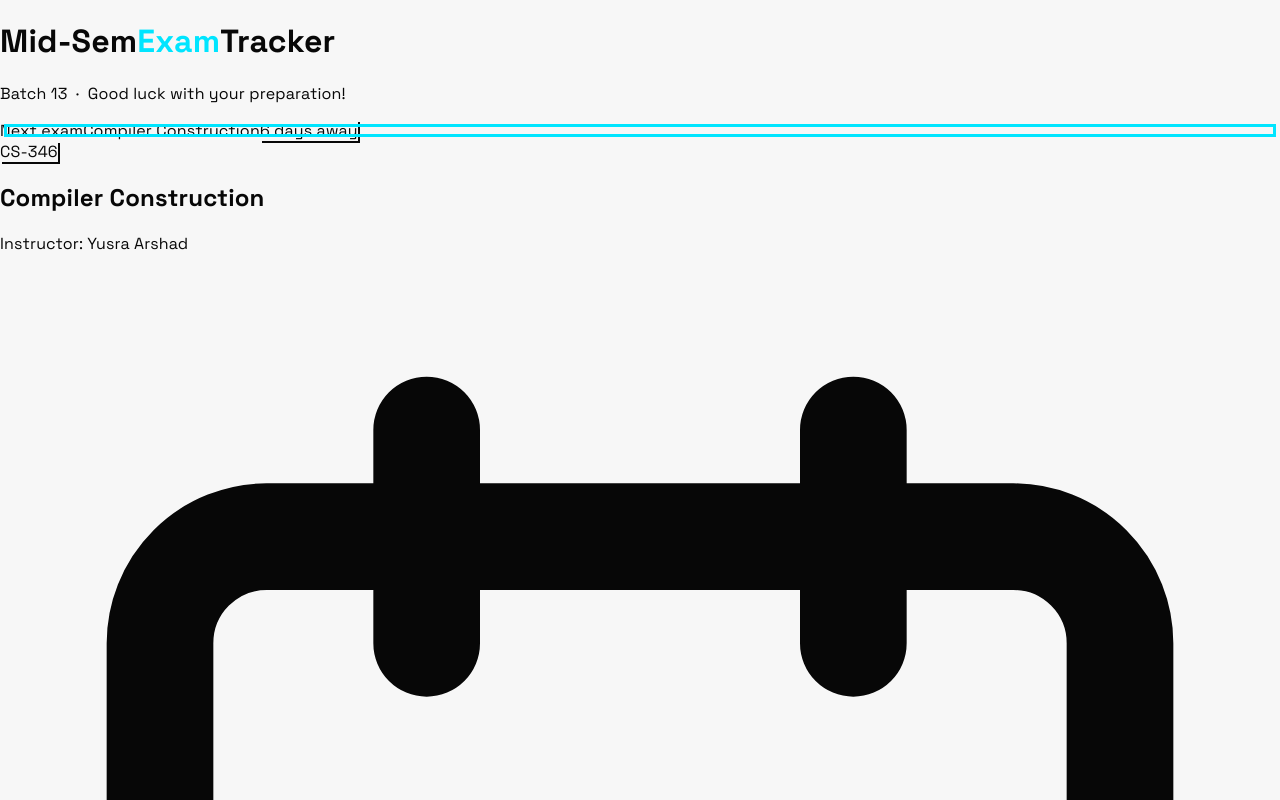
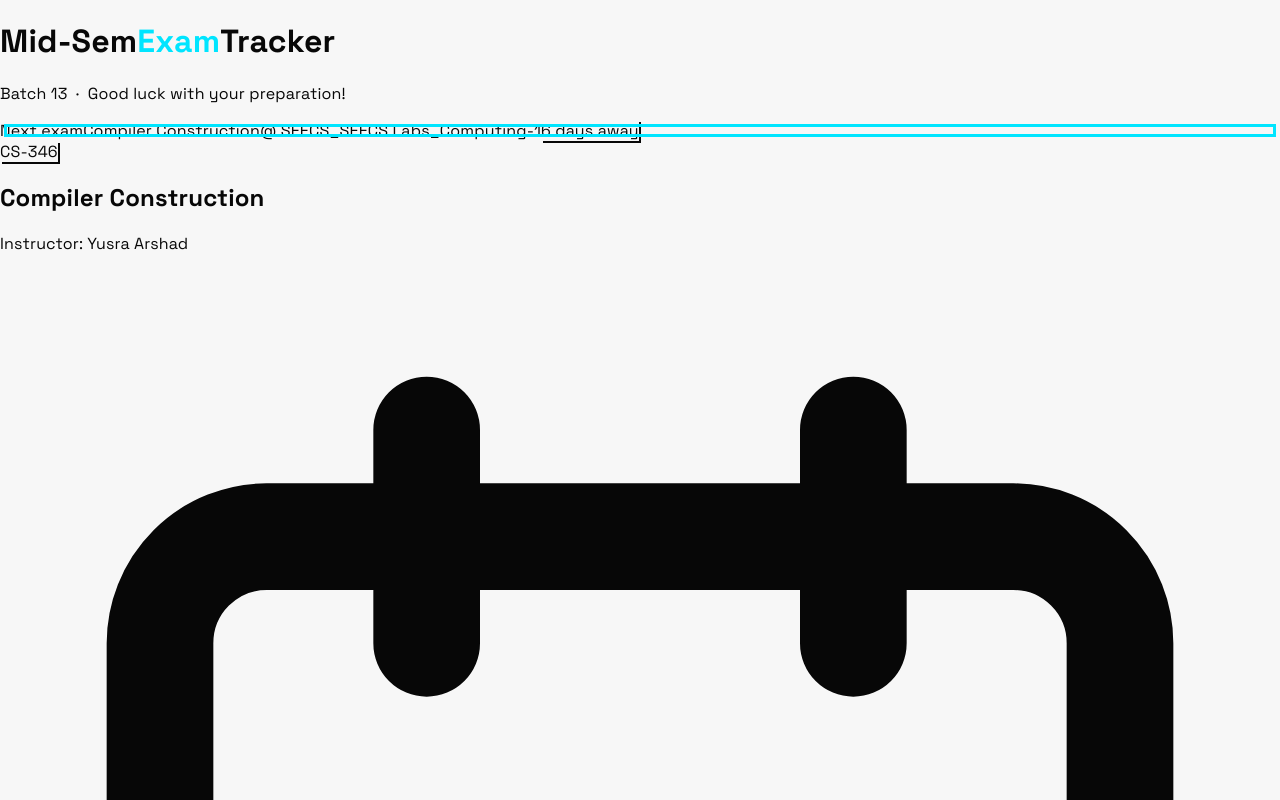
Before and after one commit to Muhammad-Waleed381/Datesheet, a Next.js app: page / in a window 1280 px wide. Shown: the top 800 px of the page. Built offline with nearby package versions, Linux system fonts and the light colour scheme.

Commit message:
feat: Add and display seating information for exams in `ExamCard` and `NextExamBanner` components, and update TypeScript to version 5.9.3.

```diff
--- a/package.json
+++ b/package.json
@@ -22,6 +22,6 @@
     "eslint": "^9",
     "eslint-config-next": "16.1.6",
     "tailwindcss": "^4",
-    "typescript": "^5"
+    "typescript": "5.9.3"
   }
 }
--- a/src/components/ExamCard.tsx
+++ b/src/components/ExamCard.tsx
@@ -145,7 +145,8 @@ export default function ExamCard({ exam, index }: ExamCardProps) {
           <span className="text-black font-bold">{exam.faculty}</span>
         </p>
 
-        <div className="flex items-center gap-4 text-xs text-black/75 mb-6 font-semibold">
+        <div className="flex flex-col gap-3 text-xs text-black/75 mb-6 font-semibold">
+          <div className="flex items-center gap-4">
             <span className="flex items-center gap-1.5">
               <svg className="w-3.5 h-3.5 opacity-60" fill="none" stroke="currentColor" viewBox="0 0 24 24">
                 <path strokeLinecap="round" strokeLinejoin="round" strokeWidth={2} d="M8 7V3m8 4V3m-9 8h10M5 21h14a2 2 0 002-2V7a2 2 0 00-2-2H5a2 2 0 00-2 2v12a2 2 0 002 2z" />
@@ -158,6 +159,31 @@ export default function ExamCard({ exam, index }: ExamCardProps) {
               </svg>
               {exam.timeStr}
             </span>
+          </div>
+
+          {exam.seating && (
+            <div className="pt-3 border-t-2 border-dashed border-black/10">
+              <div className="flex flex-col gap-2">
+                <span className="flex items-start gap-1.5">
+                  <svg className="w-3.5 h-3.5 mt-0.5 opacity-60 shrink-0" fill="none" stroke="currentColor" viewBox="0 0 24 24">
+                    <path strokeLinecap="round" strokeLinejoin="round" strokeWidth={2} d="M17.657 16.657L13.414 20.9a1.998 1.998 0 01-2.827 0l-4.244-4.243a8 8 0 1111.314 0z" />
+                    <path strokeLinecap="round" strokeLinejoin="round" strokeWidth={2} d="M15 11a3 3 0 11-6 0 3 3 0 016 0z" />
+                  </svg>
+                  <span className="break-all">{exam.seating.venue}</span>
+                </span>
+                <div className="flex gap-4 pl-5">
+                  <span className="flex items-center gap-1">
+                    <span className="text-black/50 uppercase text-[10px]">Col:</span>
+                    <span className="bg-black text-[10px] text-white px-1.5 py-0.5 rounded-sm">{exam.seating.column}</span>
+                  </span>
+                  <span className="flex items-center gap-1">
+                    <span className="text-black/50 uppercase text-[10px]">Row:</span>
+                    <span className="bg-black text-[10px] text-white px-1.5 py-0.5 rounded-sm">{exam.seating.row}</span>
+                  </span>
+                </div>
+              </div>
+            </div>
+          )}
         </div>
 
         <div
--- a/src/components/NextExamBanner.tsx
+++ b/src/components/NextExamBanner.tsx
@@ -31,8 +31,8 @@ export default function NextExamBanner() {
         ? "Less than an hour away!"
         : `${hours}h away`
       : days === 1
-      ? "Tomorrow"
-      : `${days} days away`;
+        ? "Tomorrow"
+        : `${days} days away`;
 
   return (
     <motion.div
@@ -54,6 +54,9 @@ export default function NextExamBanner() {
         </span>
         <span className="text-black/70 uppercase tracking-wider text-xs">Next exam</span>
         <span className="text-black">{next.course}</span>
+        {next.seating && (
+          <span className="text-black/60 italic text-xs">@ {next.seating.venue}</span>
+        )}
         <span
           className="px-2.5 py-1 text-xs font-extrabold border-2 border-black bg-[#00e5ff] text-black uppercase tracking-wide"
           style={{
--- a/src/data/exams.ts
+++ b/src/data/exams.ts
@@ -5,6 +5,11 @@ export type Exam = {
   date: string;
   timeStr: string;
   datetime: string;
+  seating?: {
+    venue: string;
+    column: number;
+    row: number;
+  };
   accent: {
     border: string;
     glow: string;
@@ -23,6 +28,11 @@ export const exams: Exam[] = [
     date: "09-03-2026",
     timeStr: "09:30 – 11:30",
     datetime: "2026-03-09T09:30:00",
+    seating: {
+      venue: "SEECS_SEECS Labs_Computing-1",
+      column: 3,
+      row: 3,
+    },
     accent: {
       border: "hover:border-blue-500/60",
       glow: "hover:shadow-blue-500/20",
@@ -39,6 +49,11 @@ export const exams: Exam[] = [
     date: "10-03-2026",
     timeStr: "12:15 – 14:15",
     datetime: "2026-03-10T12:15:00",
+    seating: {
+      venue: "SEECS_Class Room_05",
+      column: 8,
+      row: 1,
+    },
     accent: {
       border: "hover:border-purple-500/60",
       glow: "hover:shadow-purple-500/20",
@@ -55,6 +70,11 @@ export const exams: Exam[] = [
     date: "11-03-2026",
     timeStr: "09:30 – 11:30",
     datetime: "2026-03-11T09:30:00",
+    seating: {
+      venue: "SEECS_Class Room_13",
+      column: 4,
+      row: 2,
+    },
     accent: {
       border: "hover:border-emerald-500/60",
       glow: "hover:shadow-emerald-500/20",
@@ -71,6 +91,11 @@ export const exams: Exam[] = [
     date: "12-03-2026",
     timeStr: "12:15 – 14:15",
     datetime: "2026-03-12T12:15:00",
+    seating: {
+      venue: "IAEC_IAEC_20",
+      column: 6,
+      row: 4,
+    },
     accent: {
       border: "hover:border-rose-500/60",
       glow: "hover:shadow-rose-500/20",
@@ -87,6 +112,11 @@ export const exams: Exam[] = [
     date: "16-03-2026",
     timeStr: "09:30 – 11:30",
     datetime: "2026-03-16T09:30:00",
+    seating: {
+      venue: "SEECS_Class Room_04",
+      column: 9,
+      row: 4,
+    },
     accent: {
       border: "hover:border-amber-500/60",
       glow: "hover:shadow-amber-500/20",
```
Also changed, not shown: lint_log.txt (added), tsc_log.txt (added), 1 other file (tests, documents, lock files or other folders). Lines whose indentation alone changed are shown as unchanged.
